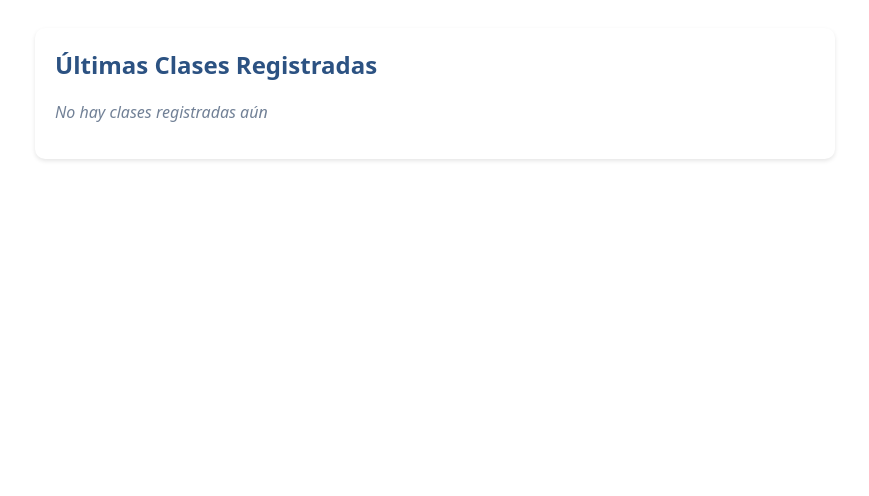
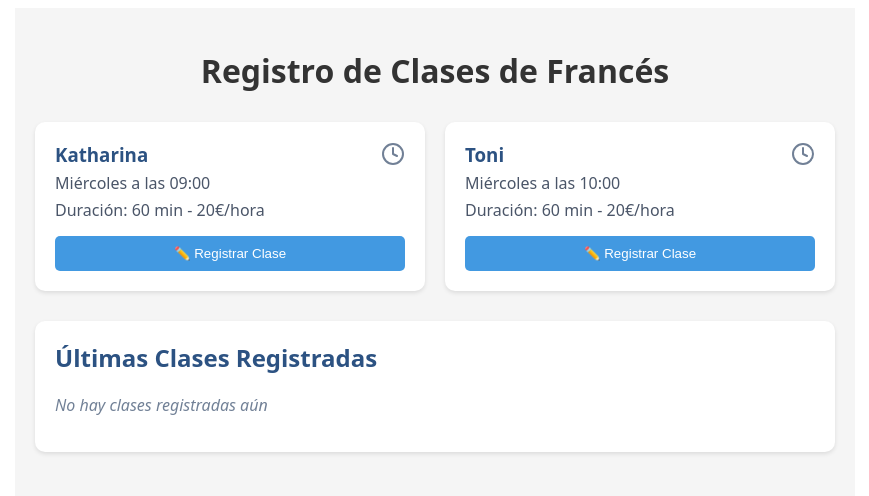
Before and after one commit to mateomiro/registro-clases-frances, a Next.js app: page / in a window 1280 px wide. Shown: the top 496 px of the page, without its empty margins (205-1074 px from the left). Built offline with nearby package versions, Linux system fonts and the light colour scheme.

Commit message:
Update index.js

```diff
--- a/pages/index.js
+++ b/pages/index.js
@@ -1,79 +1,66 @@
 import React, { useState } from 'react';
-import { Clock, Trash2, Edit, X, Check } from 'lucide-react';
+import { Clock } from 'lucide-react';
 
 export default function Home() {
   const [registros, setRegistros] = useState([]);
   const [cargando, setCargando] = useState(false);
-  const [editando, setEditando] = useState(null);
-  const [mensaje, setMensaje] = useState(null);
 
-  // ... mantén la constante estudiantes igual ...
+  const estudiantes = [
+    {
+      nombre: "Katharina",
+      horario: "09:00",
+      dia: "Miércoles",
+      duracion: 60,
+      tarifa: 20
+    },
+    {
+      nombre: "Toni",
+      horario: "10:00",
+      dia: "Miércoles",
+      duracion: 60,
+      tarifa: 20
+    }
+  ];
 
   async function registrarClase(estudiante) {
-    // ... mantén la función registrarClase igual ...
-  }
-
-  async function eliminarRegistro(registro) {
-    if (!confirm('¿Estás seguro de eliminar esta clase?')) return;
+    setCargando(true);
+    const fecha = new Date().toLocaleDateString();
 
     try {
-      const response = await fetch('/api/eliminar-clase', {
-        method: 'DELETE',
+      const response = await fetch('/api/registrar-clase', {
+        method: 'POST',
         headers: {
           'Content-Type': 'application/json',
         },
         body: JSON.stringify({
-          fecha: registro.fecha,
-          estudiante: registro.estudiante
+          estudiante: estudiante.nombre,
+          fecha: fecha,
+          hora: estudiante.horario,
+          duracion: estudiante.duracion,
+          tarifa: estudiante.tarifa
         }),
       });
 
-      if (!response.ok) throw new Error('Error al eliminar la clase');
+      if (!response.ok) throw new Error('Error al registrar la clase');
 
-      setRegistros(registros.filter(r => r.id !== registro.id));
-      setMensaje({ tipo: 'exito', texto: '✅ Clase eliminada correctamente' });
+      setRegistros([
+        {
+          id: Date.now(),
+          estudiante: estudiante.nombre,
+          fecha,
+          hora: estudiante.horario,
+          duracion: estudiante.duracion,
+          tarifa: estudiante.tarifa
+        },
+        ...registros
+      ]);
+
+      alert('✅ Clase registrada correctamente');
     } catch (error) {
-      setMensaje({ tipo: 'error', texto: '❌ ' + error.message });
-    }
-  }
-
-  function iniciarEdicion(registro) {
-    setEditando({
-      ...registro,
-      fechaTemp: registro.fecha,
-      horaTemp: registro.hora
-    });
-  }
-
-  async function guardarEdicion() {
-    try {
-      const response = await fetch('/api/editar-clase', {
-        method: 'PUT',
-        headers: {
-          'Content-Type': 'application/json',
-        },
-        body: JSON.stringify({
-          id: editando.id,
-          estudiante: editando.estudiante,
-          fechaOriginal: editando.fecha,
-          horaOriginal: editando.hora,
-          fechaNueva: editando.fechaTemp,
-          horaNueva: editando.horaTemp
-        }),
-      });
-
-      if (!response.ok) throw new Error('Error al editar la clase');
-
-      setRegistros(registros.map(registro =>
-        registro.id === editando.id
-          ? { ...registro, fecha: editando.fechaTemp, hora: editando.horaTemp }
-          : registro
-      ));
-
-      setMensaje({ tipo: 'exito', texto: '✅ Clase actualizada correctamente' });
-      setEditando(null);
-    } catch (error) {
-      setMensaje({ tipo: 'error', texto: '❌ ' + error.message });
+      alert('❌ Error al registrar la clase');
+      console.error(error);
+    } finally {
+      setCargando(false);
     }
   }
 
@@ -82,9 +69,67 @@ export default function Home() {
       padding: '20px',
       maxWidth: '800px',
       margin: '0 auto',
-      fontFamily: 'system-ui, sans-serif'
+      fontFamily: 'system-ui, sans-serif',
+      backgroundColor: '#f5f5f5',
+      minHeight: '100vh'
     }}>
-      {/* ... mantén el código del título y las tarjetas de estudiantes igual ... */}
+      <h1 style={{
+        color: '#333',
+        textAlign: 'center',
+        marginBottom: '30px'
+      }}>
+        Registro de Clases de Francés
+      </h1>
+
+      <div style={{
+        display: 'grid',
+        gridTemplateColumns: 'repeat(auto-fit, minmax(300px, 1fr))',
+        gap: '20px',
+        marginBottom: '30px'
+      }}>
+        {estudiantes.map((estudiante) => (
+          <div key={estudiante.nombre} style={{
+            backgroundColor: 'white',
+            padding: '20px',
+            borderRadius: '10px',
+            boxShadow: '0 2px 4px rgba(0,0,0,0.1)'
+          }}>
+            <div style={{
+              display: 'flex',
+              justifyContent: 'space-between',
+              marginBottom: '15px'
+            }}>
+              <div>
+                <h3 style={{ margin: '0 0 5px 0', color: '#2c5282' }}>
+                  {estudiante.nombre}
+                </h3>
+                <p style={{ margin: '0 0 5px 0', color: '#4a5568' }}>
+                  {estudiante.dia} a las {estudiante.horario}
+                </p>
+                <p style={{ margin: '0', color: '#4a5568' }}>
+                  Duración: {estudiante.duracion} min - {estudiante.tarifa}€/hora
+                </p>
+              </div>
+              <Clock style={{ color: '#718096' }} />
+            </div>
+            <button
+              onClick={() => registrarClase(estudiante)}
+              disabled={cargando}
+              style={{
+                width: '100%',
+                padding: '10px',
+                backgroundColor: cargando ? '#90cdf4' : '#4299e1',
+                color: 'white',
+                border: 'none',
+                borderRadius: '5px',
+                cursor: cargando ? 'default' : 'pointer'
+              }}
+            >
+              {cargando ? '⏳ Registrando...' : '✏️ Registrar Clase'}
+            </button>
+          </div>
+        ))}
+      </div>
 
       <div style={{
         backgroundColor: 'white',
@@ -92,7 +137,10 @@ export default function Home() {
         borderRadius: '10px',
         boxShadow: '0 2px 4px rgba(0,0,0,0.1)'
       }}>
-        <h2 style={{ margin: '0 0 20px 0', color: '#2c5282' }}>
+        <h2 style={{
+          margin: '0 0 20px 0',
+          color: '#2c5282'
+        }}>
           Últimas Clases Registradas
         </h2>
         {registros.length === 0 ? (
@@ -105,82 +153,8 @@ export default function Home() {
               <div key={registro.id} style={{
                 padding: '15px',
                 backgroundColor: '#f7fafc',
-                borderRadius: '5px',
-                display: 'flex',
-                justifyContent: 'space-between',
-                alignItems: 'center'
+                borderRadius: '5px'
               }}>
-                {editando?.id === registro.id ? (
-                  <div style={{ width: '100%' }}>
-                    <div style={{
-                      display: 'grid',
-                      gridTemplateColumns: '1fr 1fr',
-                      gap: '10px',
-                      marginBottom: '10px'
-                    }}>
-                      <input
-                        type="date"
-                        value={editando.fechaTemp}
-                        onChange={(e) => setEditando({
-                          ...editando,
-                          fechaTemp: e.target.value
-                        })}
-                        style={{
-                          padding: '5px',
-                          border: '1px solid #e2e8f0',
-                          borderRadius: '5px'
-                        }}
-                      />
-                      <input
-                        type="time"
-                        value={editando.horaTemp}
-                        onChange={(e) => setEditando({
-                          ...editando,
-                          horaTemp: e.target.value
-                        })}
-                        style={{
-                          padding: '5px',
-                          border: '1px solid #e2e8f0',
-                          borderRadius: '5px'
-                        }}
-                      />
-                    </div>
-                    <div style={{
-                      display: 'flex',
-                      gap: '10px',
-                      justifyContent: 'flex-end'
-                    }}>
-                      <button
-                        onClick={() => setEditando(null)}
-                        style={{
-                          padding: '5px 10px',
-                          backgroundColor: '#cbd5e0',
-                          color: 'white',
-                          border: 'none',
-                          borderRadius: '5px',
-                          cursor: 'pointer'
-                        }}
-                      >
-                        <X size={16} />
-                      </button>
-                      <button
-                        onClick={guardarEdicion}
-                        style={{
-                          padding: '5px 10px',
-                          backgroundColor: '#48bb78',
-                          color: 'white',
-                          border: 'none',
-                          borderRadius: '5px',
-                          cursor: 'pointer'
-                        }}
-                      >
-                        <Check size={16} />
-                      </button>
-                    </div>
-                  </div>
-                ) : (
-                  <>
-                    <div>
                 <p style={{ margin: '0 0 5px 0', fontWeight: 'bold' }}>
                   {registro.estudiante}
                 </p>
@@ -188,56 +162,10 @@ export default function Home() {
                   {registro.fecha} a las {registro.hora} - {registro.duracion} min ({registro.tarifa}€/hora)
                 </p>
               </div>
-                    <div style={{ display: 'flex', gap: '10px' }}>
-                      <button
-                        onClick={() => iniciarEdicion(registro)}
-                        style={{
-                          padding: '5px 10px',
-                          backgroundColor: '#4299e1',
-                          color: 'white',
-                          border: 'none',
-                          borderRadius: '5px',
-                          cursor: 'pointer'
-                        }}
-                      >
-                        <Edit size={16} />
-                      </button>
-                      <button
-                        onClick={() => eliminarRegistro(registro)}
-                        style={{
-                          padding: '5px 10px',
-                          backgroundColor: '#fc8181',
-                          color: 'white',
-                          border: 'none',
-                          borderRadius: '5px',
-                          cursor: 'pointer'
-                        }}
-                      >
-                        <Trash2 size={16} />
-                      </button>
-                    </div>
-                  </>
-                )}
-              </div>
             ))}
           </div>
         )}
       </div>
-
-      {mensaje && (
-        <div style={{
-          position: 'fixed',
-          bottom: '20px',
-          right: '20px',
-          padding: '10px 20px',
-          backgroundColor: mensaje.tipo === 'error' ? '#fc8181' : '#68d391',
-          color: 'white',
-          borderRadius: '5px',
-          boxShadow: '0 2px 4px rgba(0,0,0,0.1)'
-        }}>
-          {mensaje.texto}
-        </div>
-      )}
     </div>
   );
 }
```
Lines whose indentation alone changed are shown as unchanged.
